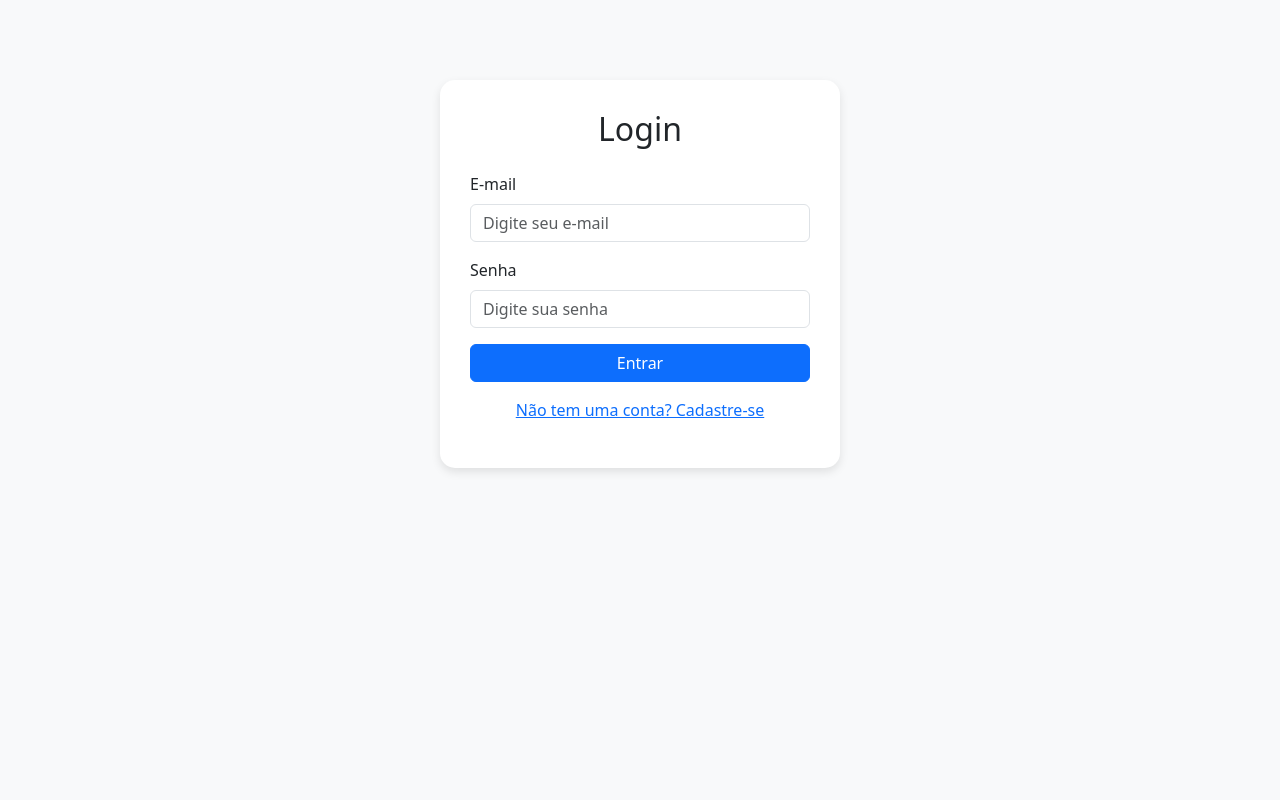
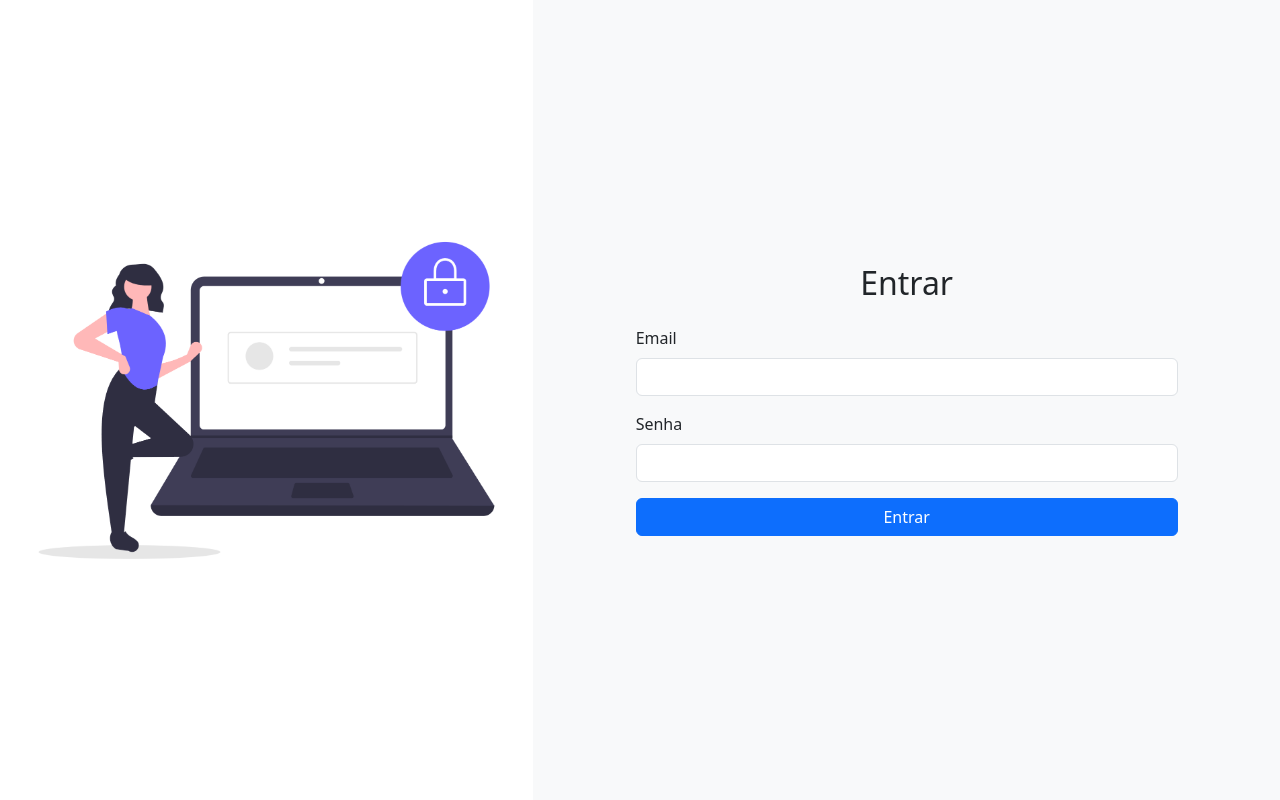
Before and after one commit to betosantos/projetoflask, a Flask app: page /login in a window 1280 px wide. Run offline with Flask 3, Linux system fonts and the light colour scheme.

Commit message:
criada a tela de login

```diff
--- a/auth.py
+++ b/auth.py
@@ -39,7 +39,7 @@ def login():
             print('Sucesso!!')
             return redirect(url_for('painel'))
         else:
-            print('Erro')
+            flash('Usuário ou senha inválidos', 'danger')
             return redirect(url_for('auth.login'))
     return render_template('login.html')
 
--- a/models.py
+++ b/models.py
@@ -7,7 +7,7 @@ from flask_login import UserMixin
 class Usuario(db.Model, UserMixin):
     id = db.Column(db.Integer, primary_key=True)
     nome = db.Column(db.String(100), nullable=False)
-    email = db.Column(db.String(100), nullable=False)
+    email = db.Column(db.String(100), nullable=False, unique=True)
     senha = db.Column(db.String(255), nullable=False)
 
 
--- a/templates/login.html
+++ b/templates/login.html
@@ -4,47 +4,52 @@
   <meta charset="UTF-8">
   <title>Login</title>
   <meta name="viewport" content="width=device-width, initial-scale=1">
-    <!-- Bootstrap CSS -->
-    <link href="https://cdn.jsdelivr.net/npm/bootstrap@5.3.2/dist/css/bootstrap.min.css" rel="stylesheet">
+  <link href="https://cdn.jsdelivr.net/npm/bootstrap@5.3.0/dist/css/bootstrap.min.css" rel="stylesheet">
   <style>
-        body {
+    .login-image {
+      background-image: url("{{ url_for('static', filename='assets/img/login.png') }}");
+      background-size: contain;
+      background-repeat: no-repeat;
+      background-position: center;
+      height: 100vh;
+    }
+    .login-form {
       background-color: #f8f9fa;
-        }
-        .login-container {
-            max-width: 400px;
-            margin: 80px auto;
-            padding: 30px;
-            background-color: #ffffff;
-            border-radius: 15px;
-            box-shadow: 0 4px 10px rgba(0,0,0,0.1);
+      height: 100vh;
     }
   </style>
 </head>
+<body>
+  <div class="container-fluid">
+    <div class="row">
 
-<body>
-    <div class="container">
-        <div class="login-container">
-            <h2 class="text-center mb-4">Login</h2>
-            <form method="POST" action="{{ url_for('auth.login') }}">
+      <!-- Imagem -->
+      <div class="col-md-5 d-none d-md-block login-image"></div>
+
+      <!-- Formulário -->
+      <div class="col-md-7 d-flex align-items-center justify-content-center login-form">
+        <form method="POST" action="{{ url_for('auth.login') }}" class="w-75">
+          <h2 class="mb-4 text-center">Entrar</h2>
+
+          {% with messages = get_flashed_messages() %}
+            {% if messages %}
+              <div class="alert alert-danger">{{ messages[0] }}</div>
+            {% endif %}
+          {% endwith %}
+
           <div class="mb-3">
-                    <label for="email" class="form-label">E-mail</label>
-                    <input type="email" class="form-control" id="email" name="email" required placeholder="Digite seu e-mail">
+            <label class="form-label">Email</label>
+            <input type="email" name="email" class="form-control" required>
           </div>
           <div class="mb-3">
-                    <label for="senha" class="form-label">Senha</label>
-                    <input type="password" class="form-control" id="senha" name="senha" required placeholder="Digite sua senha">
+            <label class="form-label">Senha</label>
+            <input type="password" name="senha" class="form-control" required>
           </div>
-                <div class="d-grid">
-                    <button type="submit" class="btn btn-primary">Entrar</button>
-                </div>
-                <p class="text-center mt-3">
-                    <a href="/registro">Não tem uma conta? Cadastre-se</a>
-                </p>
+          <button type="submit" class="btn btn-primary w-100">Entrar</button>
         </form>
       </div>
+
     </div>
-
-    <!-- Bootstrap JS -->
-    <script src="https://cdn.jsdelivr.net/npm/bootstrap@5.3.2/dist/js/bootstrap.bundle.min.js"></script>
+  </div>
 </body>
 </html>
```
Also changed, not shown: templates/base.html (+5 -6 lines), static/assets/img/login-imagem.jpg (added), static/assets/img/login.png (added). Lines whose indentation alone changed are shown as unchanged.
